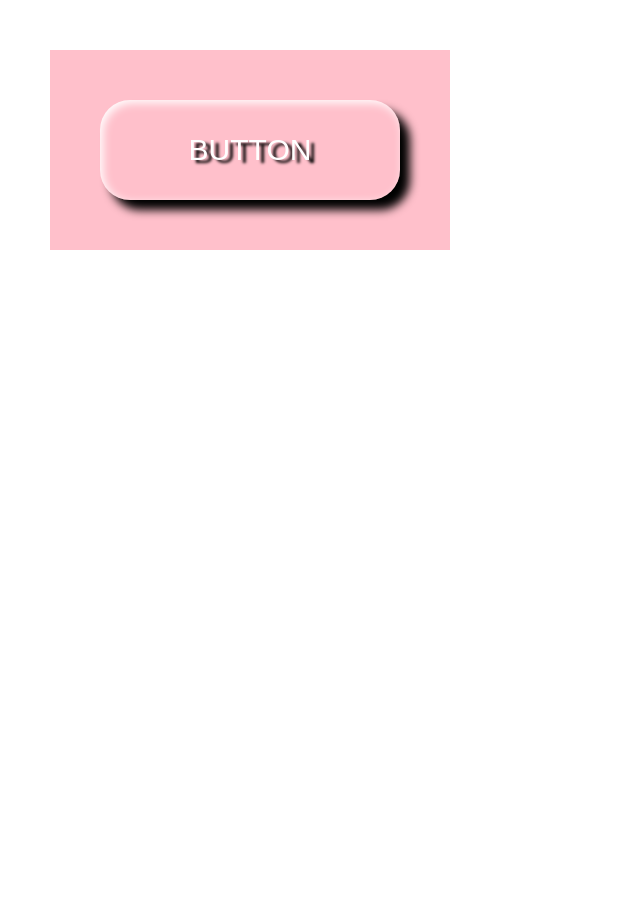
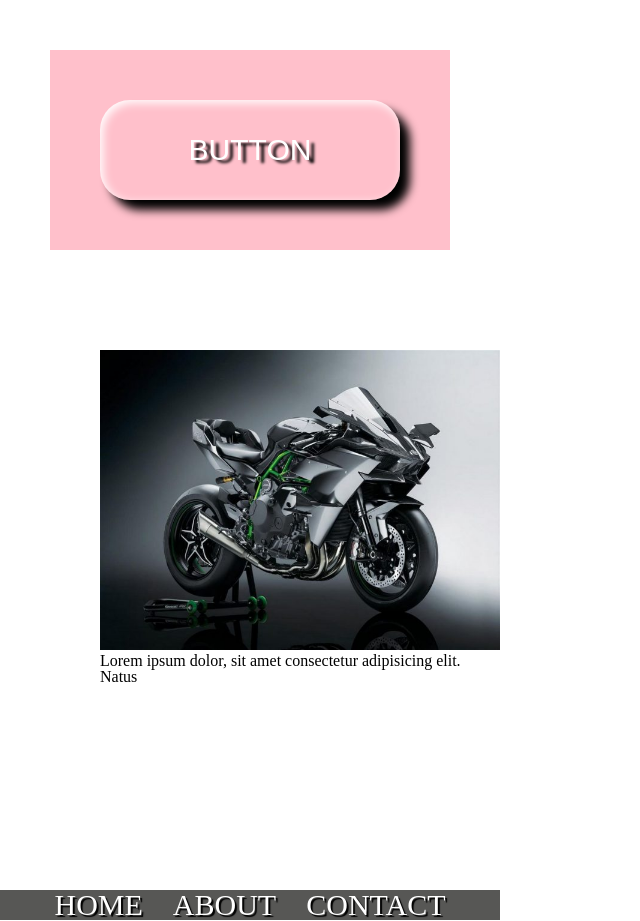
Before and after one commit to Tornikeshavelashvili/homework-8, a plain HTML site: page index.html in a window 1280 px wide. Shown: the whole page, without its empty margins (0-640 px from the left). Before the commit the page ends 800 px from the top, so only its background shows below. Drawn offline with Linux system fonts and the light colour scheme.

Commit message:
asfsa
asfsafa

```diff
--- a/index.html
+++ b/index.html
@@ -10,11 +10,28 @@
 </head>
 
 <body>
-
+    <!--button-->
     <div>
         <button>BUTTON</button>
 
     </div>
+    <!--card-->
+    <div class="card">
+        <img src="image/123123.jpg" alt="">
+        <p>Lorem ipsum dolor, sit amet consectetur adipisicing elit. Natus </p>
+    </div>
+
+    <h2>TEXT</h2>
+
+    <header>
+        <nav>
+            <ul>
+                <li>HOME</li>
+                <li >ABOUT</li>
+                <li>CONTACT</li>
+            </ul>
+        </nav>
+    </header>
 
 
 </body>
--- a/style.css
+++ b/style.css
@@ -1,3 +1,4 @@
+/*button*/
 div {
     background-color: pink;
     width: 400px;
@@ -16,7 +17,7 @@ button {
     border: none;
     box-shadow: 10px 10px 10px 0 black,
         3px 3px 10px 0 white inset;
-        cursor: pointer;
+    cursor: pointer;
 
 
 
@@ -24,8 +25,80 @@ button {
 
 button:hover {
     box-shadow: 3px 3px 3px 0 white,
-    10px 10px 10px 0 black inset;
+        10px 10px 10px 0 black inset;
     cursor: pointer;
     text-shadow: 1px 3px 3px black;
 
 }
+
+/*card*/
+
+.card {
+    width: 500px;
+    height: 400px;
+    padding: 50px 50px;
+    background-color: white;
+}
+
+img {
+    width: 400px;
+
+}
+
+.card:hover {
+    border-radius: 10px;
+    box-shadow: 0px 0px 15px 5px black;
+}
+
+img:hover {
+    border-radius: 20px 20px 0 0;
+}
+
+
+h2 {
+    margin-left: 50px;
+    font-size: 140px;
+    color: red;
+    transition-duration: 0.5s;
+    animation: text1 0.5s infinite;
+
+
+}
+
+@keyframes text1 {
+    0% {
+
+        opacity: 0;
+    }
+
+    100% {
+        opacity: 1;
+    }
+
+}
+
+
+header {
+    width: 500px;
+    background-color: rgb(87, 87, 85);
+    display: flex;
+    justify-content: center;
+
+
+}
+
+ul {
+    color: white;
+    display: flex;
+    gap: 30px;
+    font-size: 30px;
+    text-shadow: 2px 2px 1px black;
+}
+
+
+li:hover{
+    color: rgb(255, 255, 255);
+    text-shadow: 0px 0px 5px blue;
+    transition-duration: 1s;
+
+}
```
Also changed, not shown: image/123123.jpg (added).
